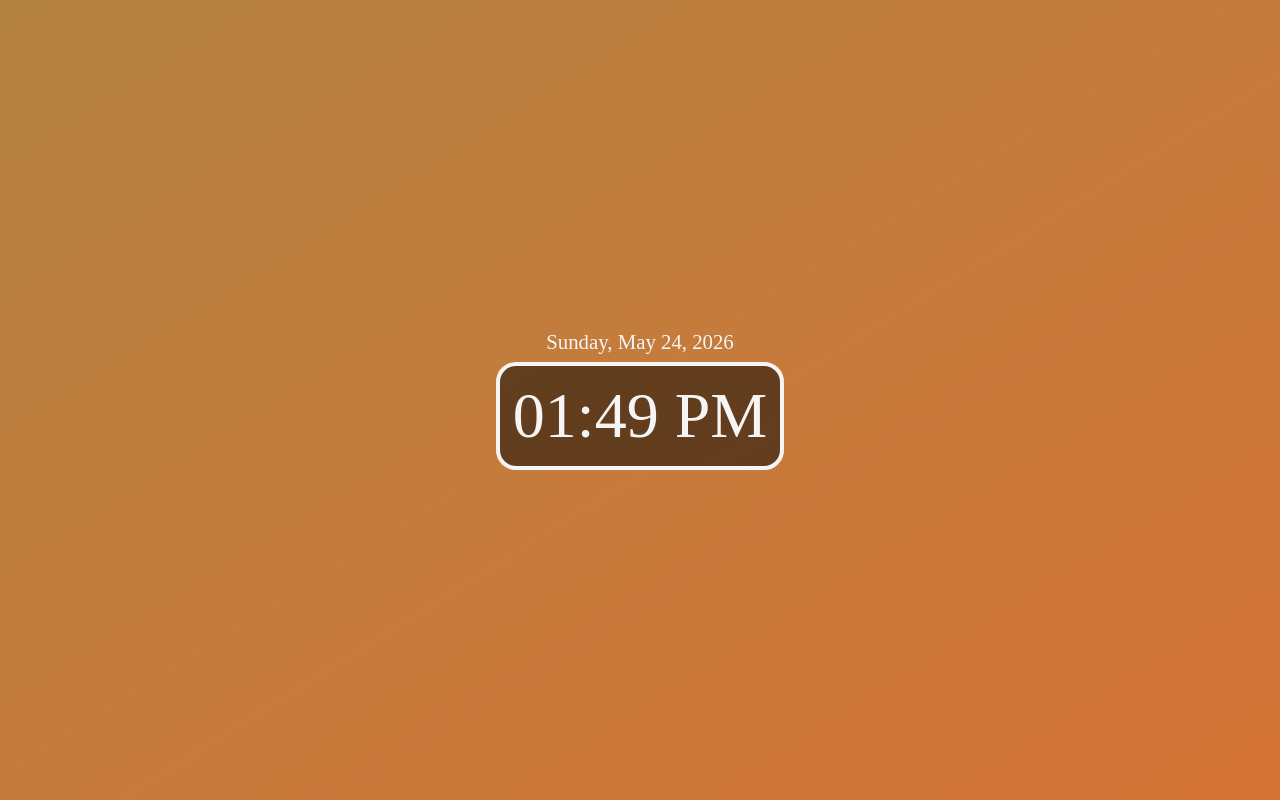
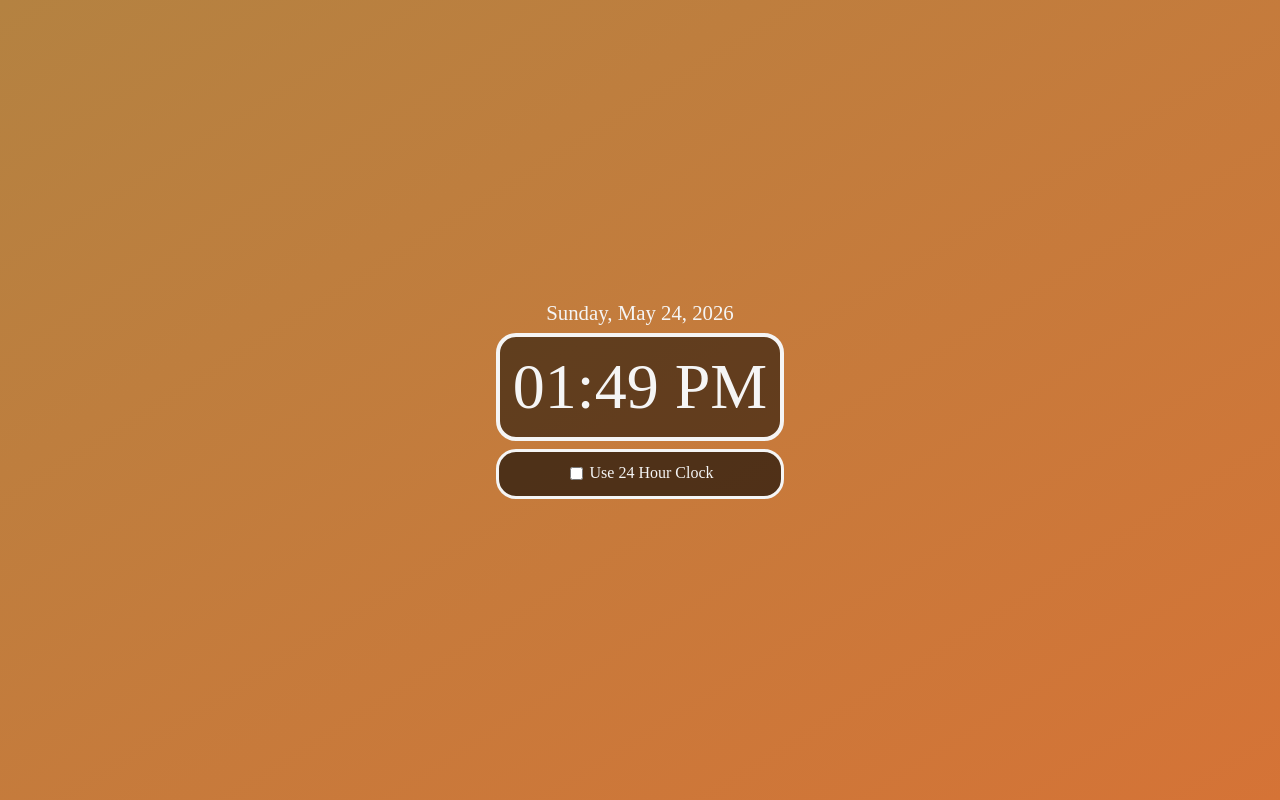
Before and after one commit to Sheikh-Rashdan/clock-webapp, a React (Vite) app: page / in a window 1280 px wide. Built offline with nearby package versions, Linux system fonts and the light colour scheme; a web font is replaced by a local one.

Commit message:
Created ClockOptions component and modifed Clock component
Changed Clock component's meridiem to 'Hrs' when use24Hours is set to true.

```diff
--- a/src/App.jsx
+++ b/src/App.jsx
@@ -1,5 +1,6 @@
 import { useState } from 'react';
 import Clock from "./components/Clock";
+import ClockOptions from './components/ClockOptions';
 
 import './App.css'
 
@@ -9,6 +10,7 @@ function App() {
   return (
     <>
       <Clock use24Hours={use24Hours} />
+      <ClockOptions use24Hours={use24Hours} setUse24Hours={setUse24Hours} />
     </>
   )
 }
--- a/src/components/Clock.jsx
+++ b/src/components/Clock.jsx
@@ -22,7 +22,7 @@ function Clock({ use24Hours }) {
 
     function getTime() {
         let hours = now.getHours();
-        const meridiem = (!use24Hours ? (hours >= 12 ? "PM" : "AM") : "")
+        const meridiem = (!use24Hours ? (hours >= 12 ? "PM" : "AM") : "Hrs")
         if (!use24Hours) hours %= 12;
         hours = zfill(hours);
         const minutes = zfill(now.getMinutes());
--- /dev/null
+++ b/src/components/ClockOptions.css
@@ -0,0 +1,12 @@
+.clockOptionsContainer {
+    background-color: rgba(from black r g b / 0.6);
+    border-radius: 1.25rem;
+    border: 3px solid var(--white);
+    padding: 0.8rem;
+    font-size: 1rem;
+    text-align: center;
+    margin-top: 0.5rem;
+    display: flex;
+    justify-content: center;
+    gap: 0.25rem;
+}
--- /dev/null
+++ b/src/components/ClockOptions.jsx
@@ -0,0 +1,18 @@
+import './ClockOptions.css';
+
+function ClockOptions({ use24Hours, setUse24Hours }) {
+
+    function toggleUse24Hours() {
+        setUse24Hours(!use24Hours);
+        console.log("123");
+    }
+
+    return (
+        <div className="clockOptionsContainer">
+            <input type="checkbox" onInput={toggleUse24Hours} />
+            <p>Use 24 Hour Clock</p>
+        </div>
+    );
+}
+
+export default ClockOptions;
```
